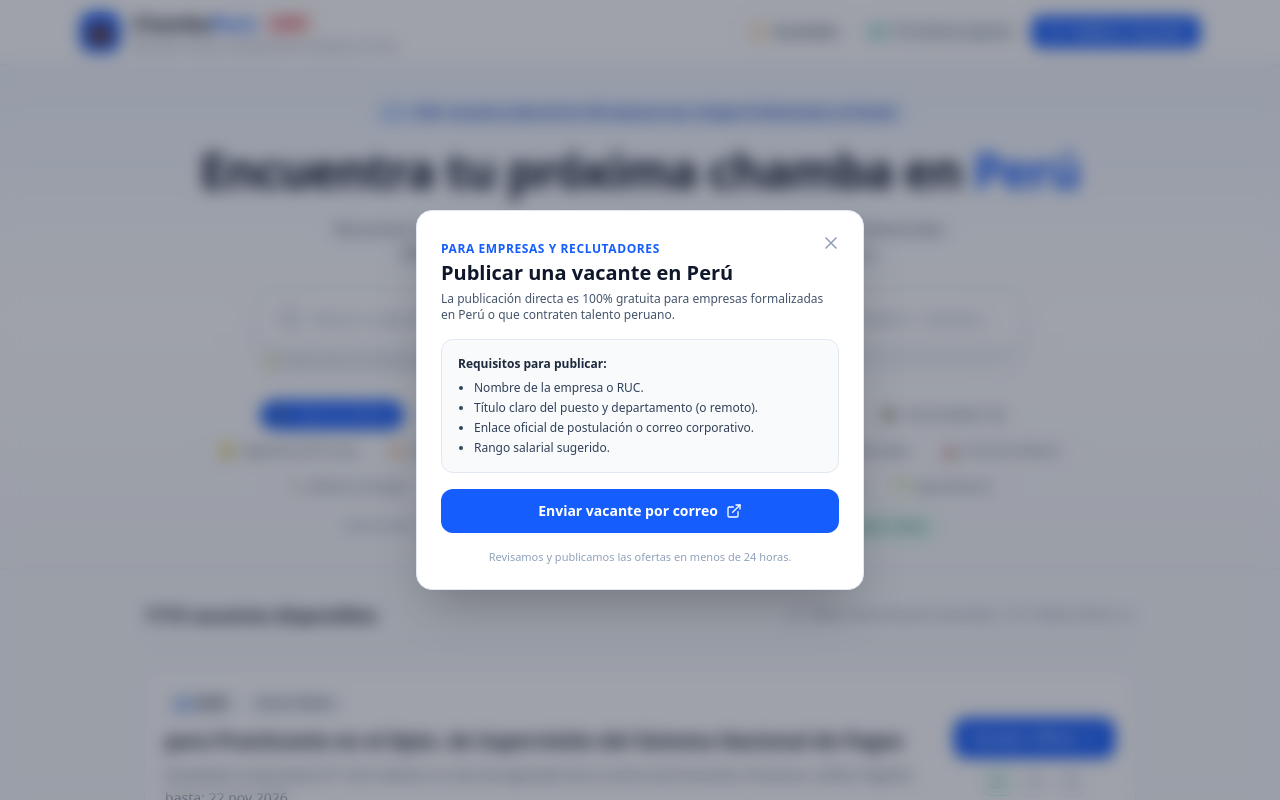
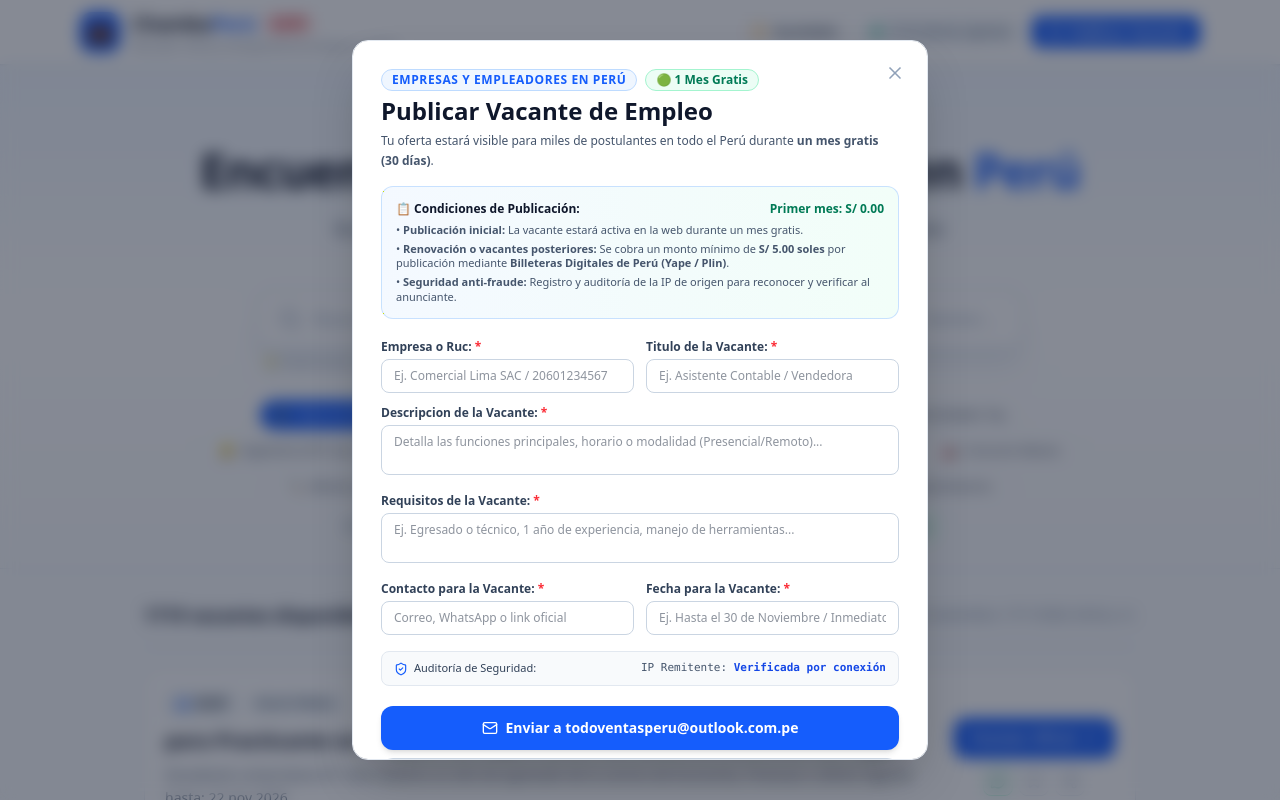
Before and after one commit to mrodriguezvega89-art/chamba-peru, a React (Vite) app in the folder web/: page / in a window 1280 px wide. Both pictures are taken after a click on the button "Publicar Vacante". Shown: the top 800 px of the page. Built offline with nearby package versions, Linux system fonts and the light colour scheme; no server answers.

Commit message:
feat(publish): modal con plantilla a todoventasperu@outlook.com.pe, auditoria de IP, 1 mes gratis y S/ 5 con Yape/Plin

```diff
--- a/web/src/App.jsx
+++ b/web/src/App.jsx
@@ -21,7 +21,10 @@ import {
   BookmarkCheck,
   Send,
   MessageCircle,
-  Check
+  Check,
+  Mail,
+  Copy,
+  Smartphone
 } from 'lucide-react';
 
 // Función para normalizar texto (sin acentos, minúsculas y sin caracteres raros)
@@ -50,6 +53,26 @@ export default function App() {
   const [onlySaved, setOnlySaved] = useState(false);
   const [showPublishModal, setShowPublishModal] = useState(false);
   const [highlightedJobId, setHighlightedJobId] = useState(null);
+
+  // Formulario y datos de Publicar Vacante
+  const [clientIp, setClientIp] = useState('Detectando...');
+  const [copiedMail, setCopiedMail] = useState(false);
+  const [pubForm, setPubForm] = useState({
+    company: '',
+    title: '',
+    description: '',
+    requirements: '',
+    contact: '',
+    date: ''
+  });
+
+  // Detectar IP pública real del usuario para auditoría y control de vacantes
+  useEffect(() => {
+    fetch('https://api.ipify.org?format=json')
+      .then((res) => res.json())
+      .then((data) => setClientIp(data.ip || 'No disponible'))
+      .catch(() => setClientIp('Verificada por conexión'));
+  }, []);
 
   // Paginación progresiva para velocidad instantánea con 1,700+ empleos
   const [visibleCount, setVisibleCount] = useState(30);
@@ -833,49 +856,205 @@ export default function App() {
         </section>
       </main>
 
-      {/* 4. Modal para Publicar Empleo Gratis */}
-      {showPublishModal && (
-        <div className="fixed inset-0 z-50 flex items-center justify-center p-4 bg-slate-900/40 backdrop-blur-sm">
-          <div className="bg-white rounded-2xl max-w-md w-full p-6 shadow-2xl border border-slate-200 relative space-y-4">
+      {/* 4. Modal para Publicar Vacante (1 mes gratis y renovación S/ 5.00 con Yape / Plin) */}
+      {showPublishModal && (() => {
+        const mailSubject = `Publicar Vacante Gratis - (${pubForm.company ? pubForm.company.trim() : 'Empresa o Ruc'})`;
+        const mailBody = `Publicar Vacante Gratis en Chamba Perú
+
+Empresa o Ruc: ${pubForm.company || ''}
+Titulo de la Vacante: ${pubForm.title || ''}
+Descripcion de la Vacante: ${pubForm.description || ''}
+Requisitos de la Vacante: ${pubForm.requirements || ''}
+Contacto para la Vacante: ${pubForm.contact || ''}
+Fecha para la Vacante: ${pubForm.date || ''}
+
+--------------------------------------------------
+DATOS DE VERIFICACIÓN Y AUDITORÍA:
+• IP de origen del remitente: ${clientIp}
+• Fecha y hora de envío: ${new Date().toLocaleString('es-PE')}
+• Términos aceptados: 1 mes de publicación gratis en Chamba Perú.
+• Renovación o nuevas vacantes: S/ 5.00 soles vía Billeteras Digitales Perú (Yape / Plin).
+--------------------------------------------------`;
+
+        const mailtoUrl = `mailto:todoventasperu@outlook.com.pe?subject=${encodeURIComponent(mailSubject)}&body=${encodeURIComponent(mailBody)}`;
+
+        return (
+          <div className="fixed inset-0 z-50 flex items-center justify-center p-4 bg-slate-900/50 backdrop-blur-sm overflow-y-auto">
+            <div className="bg-white rounded-2xl max-w-xl w-full p-6 sm:p-7 shadow-2xl border border-slate-200 relative my-8 space-y-4 max-h-[90vh] overflow-y-auto">
               <button
                 onClick={() => setShowPublishModal(false)}
-              className="absolute top-4 right-4 p-1.5 text-slate-400 hover:text-slate-600 rounded-full"
+                className="absolute top-4 right-4 p-1.5 text-slate-400 hover:text-slate-600 rounded-full transition-colors"
               >
                 <X className="w-5 h-5" />
               </button>
 
+              {/* Encabezado */}
               <div className="space-y-1">
-              <span className="text-xs font-bold text-blue-600 uppercase tracking-wider">Para Empresas y Reclutadores</span>
-              <h3 className="text-xl font-bold text-slate-900">Publicar una vacante en Perú</h3>
-              <p className="text-xs text-slate-600">
-                La publicación directa es 100% gratuita para empresas formalizadas en Perú o que contraten talento peruano.
+                <div className="flex items-center gap-2">
+                  <span className="text-xs font-bold text-blue-600 uppercase tracking-wider bg-blue-50 px-2.5 py-0.5 rounded-full border border-blue-200">
+                    Empresas y Empleadores en Perú
+                  </span>
+                  <span className="text-xs font-bold text-emerald-700 bg-emerald-50 px-2.5 py-0.5 rounded-full border border-emerald-200">
+                    🟢 1 Mes Gratis
+                  </span>
+                </div>
+                <h3 className="text-xl sm:text-2xl font-black text-slate-900">
+                  Publicar Vacante de Empleo
+                </h3>
+                <p className="text-xs text-slate-600 leading-relaxed">
+                  Tu oferta estará visible para miles de postulantes en todo el Perú durante <strong>un mes gratis (30 días)</strong>.
                 </p>
               </div>
 
-            <div className="bg-slate-50 p-4 rounded-xl text-xs space-y-2 border border-slate-200 text-slate-700">
-              <p className="font-semibold text-slate-800">Requisitos para publicar:</p>
-              <ul className="list-disc pl-4 space-y-1">
-                <li>Nombre de la empresa o RUC.</li>
-                <li>Título claro del puesto y departamento (o remoto).</li>
-                <li>Enlace oficial de postulación o correo corporativo.</li>
-                <li>Rango salarial sugerido.</li>
+              {/* Aviso de Precios y Políticas */}
+              <div className="bg-gradient-to-r from-blue-50/70 to-emerald-50/70 p-3.5 rounded-xl border border-blue-200/80 text-xs space-y-1.5 text-slate-700">
+                <div className="flex items-center justify-between font-bold text-slate-900">
+                  <span>📋 Condiciones de Publicación:</span>
+                  <span className="text-emerald-700 font-extrabold">Primer mes: S/ 0.00</span>
+                </div>
+                <ul className="space-y-1 text-[11px] text-slate-600">
+                  <li>• <strong>Publicación inicial:</strong> La vacante estará activa en la web durante un mes gratis.</li>
+                  <li>• <strong>Renovación o vacantes posteriores:</strong> Se cobra un monto mínimo de <strong>S/ 5.00 soles</strong> por publicación mediante <strong>Billeteras Digitales de Perú (Yape / Plin)</strong>.</li>
+                  <li>• <strong>Seguridad anti-fraude:</strong> Registro y auditoría de la IP de origen para reconocer y verificar al anunciante.</li>
                 </ul>
               </div>
 
+              {/* Formulario de Datos */}
+              <div className="space-y-3 pt-1">
+                <div className="grid grid-cols-1 sm:grid-cols-2 gap-3">
+                  <div>
+                    <label className="block text-xs font-bold text-slate-700 mb-1">
+                      Empresa o Ruc: <span className="text-red-500">*</span>
+                    </label>
+                    <input
+                      type="text"
+                      placeholder="Ej. Comercial Lima SAC / 20601234567"
+                      value={pubForm.company}
+                      onChange={(e) => setPubForm({ ...pubForm, company: e.target.value })}
+                      className="w-full px-3 py-2 text-xs rounded-lg border border-slate-300 focus:outline-none focus:ring-2 focus:ring-blue-500"
+                    />
+                  </div>
+
+                  <div>
+                    <label className="block text-xs font-bold text-slate-700 mb-1">
+                      Titulo de la Vacante: <span className="text-red-500">*</span>
+                    </label>
+                    <input
+                      type="text"
+                      placeholder="Ej. Asistente Contable / Vendedora"
+                      value={pubForm.title}
+                      onChange={(e) => setPubForm({ ...pubForm, title: e.target.value })}
+                      className="w-full px-3 py-2 text-xs rounded-lg border border-slate-300 focus:outline-none focus:ring-2 focus:ring-blue-500"
+                    />
+                  </div>
+                </div>
+
+                <div>
+                  <label className="block text-xs font-bold text-slate-700 mb-1">
+                    Descripcion de la Vacante: <span className="text-red-500">*</span>
+                  </label>
+                  <textarea
+                    rows="2"
+                    placeholder="Detalla las funciones principales, horario o modalidad (Presencial/Remoto)..."
+                    value={pubForm.description}
+                    onChange={(e) => setPubForm({ ...pubForm, description: e.target.value })}
+                    className="w-full px-3 py-2 text-xs rounded-lg border border-slate-300 focus:outline-none focus:ring-2 focus:ring-blue-500 resize-none"
+                  />
+                </div>
+
+                <div>
+                  <label className="block text-xs font-bold text-slate-700 mb-1">
+                    Requisitos de la Vacante: <span className="text-red-500">*</span>
+                  </label>
+                  <textarea
+                    rows="2"
+                    placeholder="Ej. Egresado o técnico, 1 año de experiencia, manejo de herramientas..."
+                    value={pubForm.requirements}
+                    onChange={(e) => setPubForm({ ...pubForm, requirements: e.target.value })}
+                    className="w-full px-3 py-2 text-xs rounded-lg border border-slate-300 focus:outline-none focus:ring-2 focus:ring-blue-500 resize-none"
+                  />
+                </div>
+
+                <div className="grid grid-cols-1 sm:grid-cols-2 gap-3">
+                  <div>
+                    <label className="block text-xs font-bold text-slate-700 mb-1">
+                      Contacto para la Vacante: <span className="text-red-500">*</span>
+                    </label>
+                    <input
+                      type="text"
+                      placeholder="Correo, WhatsApp o link oficial"
+                      value={pubForm.contact}
+                      onChange={(e) => setPubForm({ ...pubForm, contact: e.target.value })}
+                      className="w-full px-3 py-2 text-xs rounded-lg border border-slate-300 focus:outline-none focus:ring-2 focus:ring-blue-500"
+                    />
+                  </div>
+
+                  <div>
+                    <label className="block text-xs font-bold text-slate-700 mb-1">
+                      Fecha para la Vacante: <span className="text-red-500">*</span>
+                    </label>
+                    <input
+                      type="text"
+                      placeholder="Ej. Hasta el 30 de Noviembre / Inmediato"
+                      value={pubForm.date}
+                      onChange={(e) => setPubForm({ ...pubForm, date: e.target.value })}
+                      className="w-full px-3 py-2 text-xs rounded-lg border border-slate-300 focus:outline-none focus:ring-2 focus:ring-blue-500"
+                    />
+                  </div>
+                </div>
+              </div>
+
+              {/* Badge de Auditoría de IP */}
+              <div className="flex items-center justify-between px-3 py-2 bg-slate-50 rounded-lg border border-slate-200 text-[11px] text-slate-500">
+                <span className="flex items-center gap-1.5 font-medium text-slate-700">
+                  <ShieldCheck className="w-3.5 h-3.5 text-blue-600" />
+                  <span>Auditoría de Seguridad:</span>
+                </span>
+                <span className="font-mono text-slate-600">
+                  IP Remitente: <strong className="text-blue-700">{clientIp}</strong>
+                </span>
+              </div>
+
+              {/* Botones de Acción */}
+              <div className="space-y-2 pt-1">
                 <a
-              href="mailto:empleos@chambaperu.dev?subject=Nueva%20Vacante%20para%20Chamba%20Perú"
-              className="w-full inline-flex items-center justify-center gap-2 py-3 rounded-xl bg-blue-600 hover:bg-blue-700 text-white font-semibold text-sm transition-all"
+                  href={mailtoUrl}
+                  className="w-full inline-flex items-center justify-center gap-2 py-3 rounded-xl bg-blue-600 hover:bg-blue-700 text-white font-bold text-sm shadow-md transition-all active:scale-95"
                 >
-              <span>Enviar vacante por correo</span>
-              <ExternalLink className="w-4 h-4" />
+                  <Mail className="w-4 h-4" />
+                  <span>Enviar a todoventasperu@outlook.com.pe</span>
                 </a>
 
+                <button
+                  type="button"
+                  onClick={() => {
+                    navigator.clipboard.writeText(mailBody);
+                    setCopiedMail(true);
+                    setTimeout(() => setCopiedMail(false), 2500);
+                  }}
+                  className="w-full inline-flex items-center justify-center gap-2 py-2.5 rounded-xl bg-slate-100 hover:bg-slate-200 text-slate-700 font-semibold text-xs border border-slate-300 transition-colors"
+                >
+                  {copiedMail ? (
+                    <>
+                      <Check className="w-4 h-4 text-emerald-600" />
+                      <span className="text-emerald-700 font-bold">¡Plantilla copiada al portapapeles!</span>
+                    </>
+                  ) : (
+                    <>
+                      <Copy className="w-4 h-4 text-slate-500" />
+                      <span>Copiar datos de la vacante (para Outlook Web o Gmail)</span>
+                    </>
+                  )}
+                </button>
+              </div>
+
               <p className="text-[11px] text-center text-slate-400">
-              Revisamos y publicamos las ofertas en menos de 24 horas.
+                Revisamos y activamos la publicación en menos de 24 horas hábiles.
               </p>
             </div>
           </div>
-      )}
+        );
+      })()}
 
       {/* 5. Pie de página legal y transparente */}
       <footer className="bg-white border-t border-slate-200 mt-12 py-8 px-4 text-xs text-slate-500">
```
Lines whose indentation alone changed are shown as unchanged.
